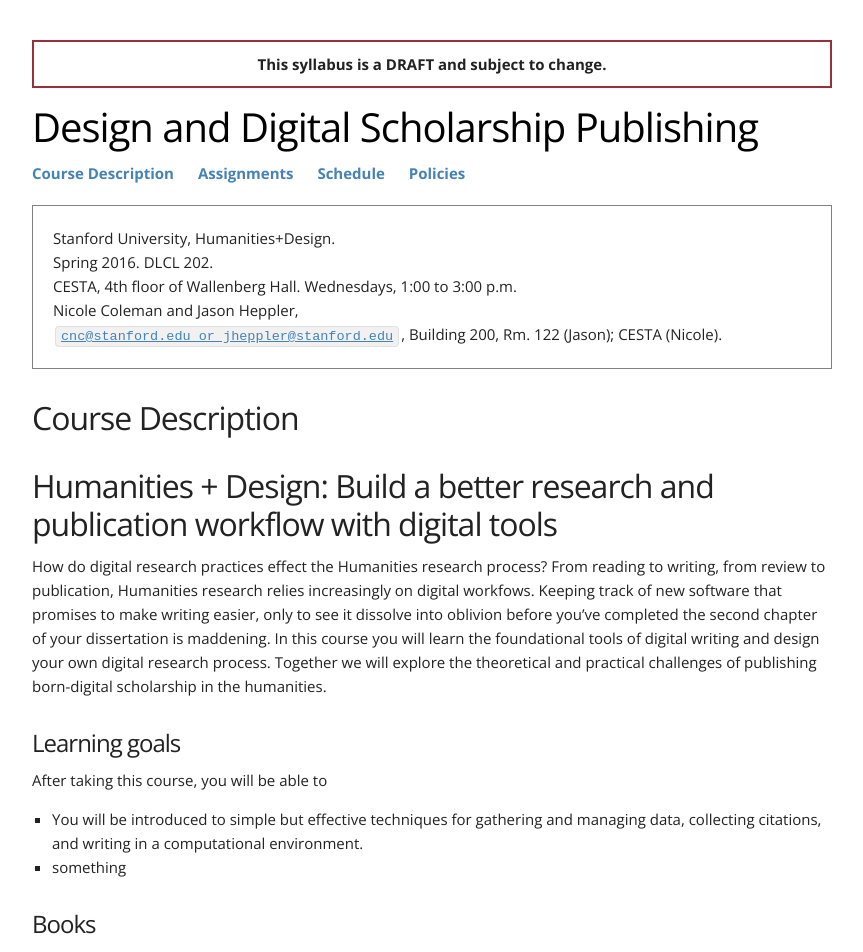
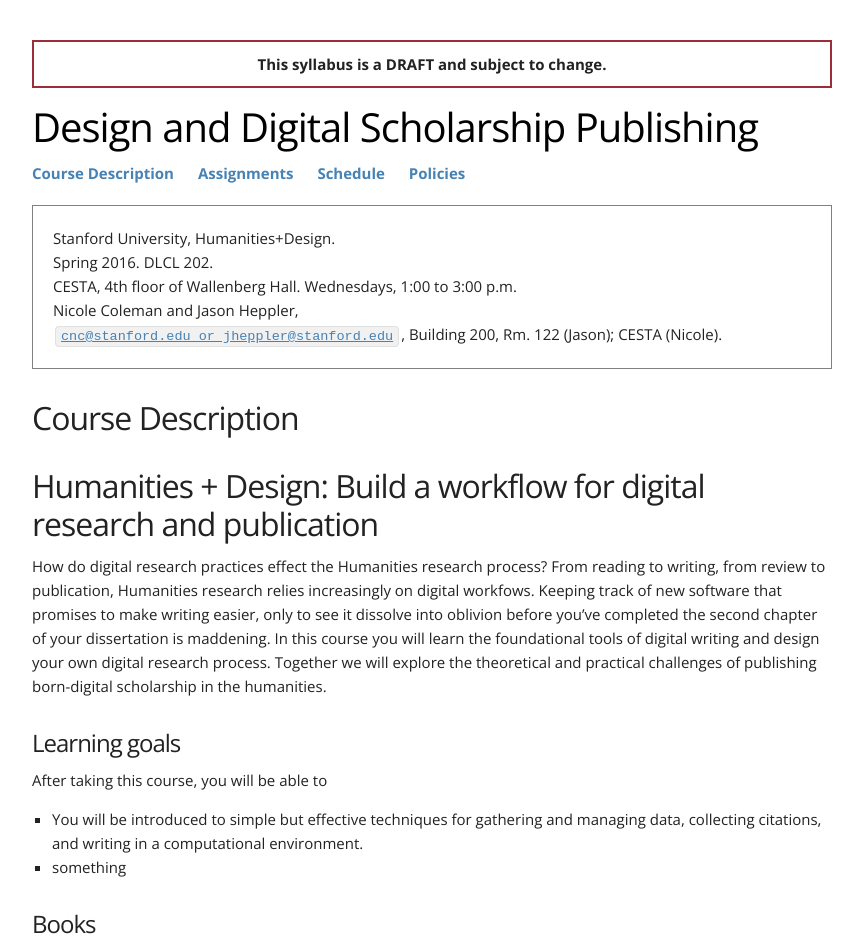
Before and after one commit to cestastanford/dh-publishing, a Jekyll site: the page built from source/index.md, in a window 1280 px wide. Shown: the top 952 px of the page, without its empty margins (208-1071 px from the left). Built offline with Jekyll 4.4.1, drawn with Linux system fonts in a browser that asks for light colours.

Commit message:
Update index.md

```diff
--- a/source/index.md
+++ b/source/index.md
@@ -4,7 +4,7 @@ order: 1
 title: Course Description
 ...
 
-#Humanities + Design: Build a better research and publication workflow with digital tools
+#Humanities + Design: Build a workflow for digital research and publication
 
 How do digital research practices effect the Humanities research process? From reading to writing, from review to publication, Humanities research relies increasingly on digital workfows. Keeping track of new software that promises to make writing easier, only to see it dissolve into oblivion before you've completed the second chapter of your dissertation is maddening. In this course you will learn the foundational tools of digital writing and design your own digital research process. Together we will explore the theoretical and practical challenges of publishing born-digital scholarship in the humanities.
 
```
